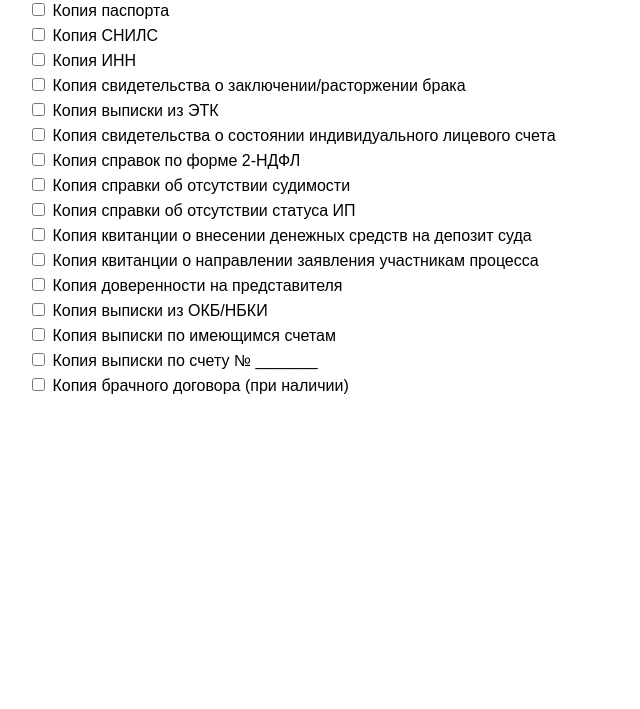
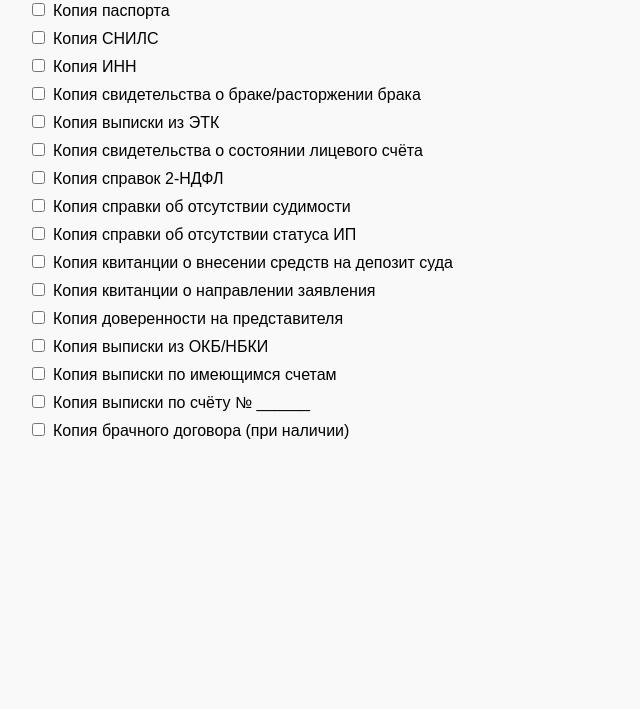
Before and after one commit to ufimcevvlad23-commits/chek, a plain HTML site: page index.html in a window 1280 px wide. Shown: the part 91-800 px from the top of the page, without its empty margins (0-640 px from the left). Drawn offline with Linux system fonts and the light colour scheme.

Commit message:
index.html

```diff
--- a/index.html
+++ b/index.html
@@ -4,30 +4,41 @@
   <meta charset="UTF-8">
   <title>Чек-лист документов</title>
   <style>
-    body { font-family: Arial, sans-serif; padding: 20px; }
-    h2 { margin-bottom: 15px; }
-    .item { margin: 5px 0; }
+    body {
+      font-family: Arial, sans-serif;
+      padding: 20px;
+      background: #f9f9f9;
+    }
+    h2 {
+      margin-bottom: 15px;
+    }
+    .item {
+      margin: 8px 0;
+    }
+    .item input {
+      margin-right: 8px;
+    }
   </style>
 </head>
 <body>
-  <h2>📑 Чек-лист документов</h2>
+  <h2>📋 Чек-лист документов</h2>
   <div id="checklist">
-    <div class="item"><input type="checkbox"> Копия паспорта</div>
-    <div class="item"><input type="checkbox"> Копия СНИЛС</div>
-    <div class="item"><input type="checkbox"> Копия ИНН</div>
-    <div class="item"><input type="checkbox"> Копия свидетельства о заключении/расторжении брака</div>
-    <div class="item"><input type="checkbox"> Копия выписки из ЭТК</div>
-    <div class="item"><input type="checkbox"> Копия свидетельства о состоянии индивидуального лицевого счета</div>
-    <div class="item"><input type="checkbox"> Копия справок по форме 2-НДФЛ</div>
-    <div class="item"><input type="checkbox"> Копия справки об отсутствии судимости</div>
-    <div class="item"><input type="checkbox"> Копия справки об отсутствии статуса ИП</div>
-    <div class="item"><input type="checkbox"> Копия квитанции о внесении денежных средств на депозит суда</div>
-    <div class="item"><input type="checkbox"> Копия квитанции о направлении заявления участникам процесса</div>
-    <div class="item"><input type="checkbox"> Копия доверенности на представителя</div>
-    <div class="item"><input type="checkbox"> Копия выписки из ОКБ/НБКИ</div>
-    <div class="item"><input type="checkbox"> Копия выписки по имеющимся счетам</div>
-    <div class="item"><input type="checkbox"> Копия выписки по счету № _______</div>
-    <div class="item"><input type="checkbox"> Копия брачного договора (при наличии)</div>
+    <div class="item"><input type="checkbox">Копия паспорта</div>
+    <div class="item"><input type="checkbox">Копия СНИЛС</div>
+    <div class="item"><input type="checkbox">Копия ИНН</div>
+    <div class="item"><input type="checkbox">Копия свидетельства о браке/расторжении брака</div>
+    <div class="item"><input type="checkbox">Копия выписки из ЭТК</div>
+    <div class="item"><input type="checkbox">Копия свидетельства о состоянии лицевого счёта</div>
+    <div class="item"><input type="checkbox">Копия справок 2-НДФЛ</div>
+    <div class="item"><input type="checkbox">Копия справки об отсутствии судимости</div>
+    <div class="item"><input type="checkbox">Копия справки об отсутствии статуса ИП</div>
+    <div class="item"><input type="checkbox">Копия квитанции о внесении средств на депозит суда</div>
+    <div class="item"><input type="checkbox">Копия квитанции о направлении заявления</div>
+    <div class="item"><input type="checkbox">Копия доверенности на представителя</div>
+    <div class="item"><input type="checkbox">Копия выписки из ОКБ/НБКИ</div>
+    <div class="item"><input type="checkbox">Копия выписки по имеющимся счетам</div>
+    <div class="item"><input type="checkbox">Копия выписки по счёту № ______</div>
+    <div class="item"><input type="checkbox">Копия брачного договора (при наличии)</div>
   </div>
 </body>
 </html>
```
